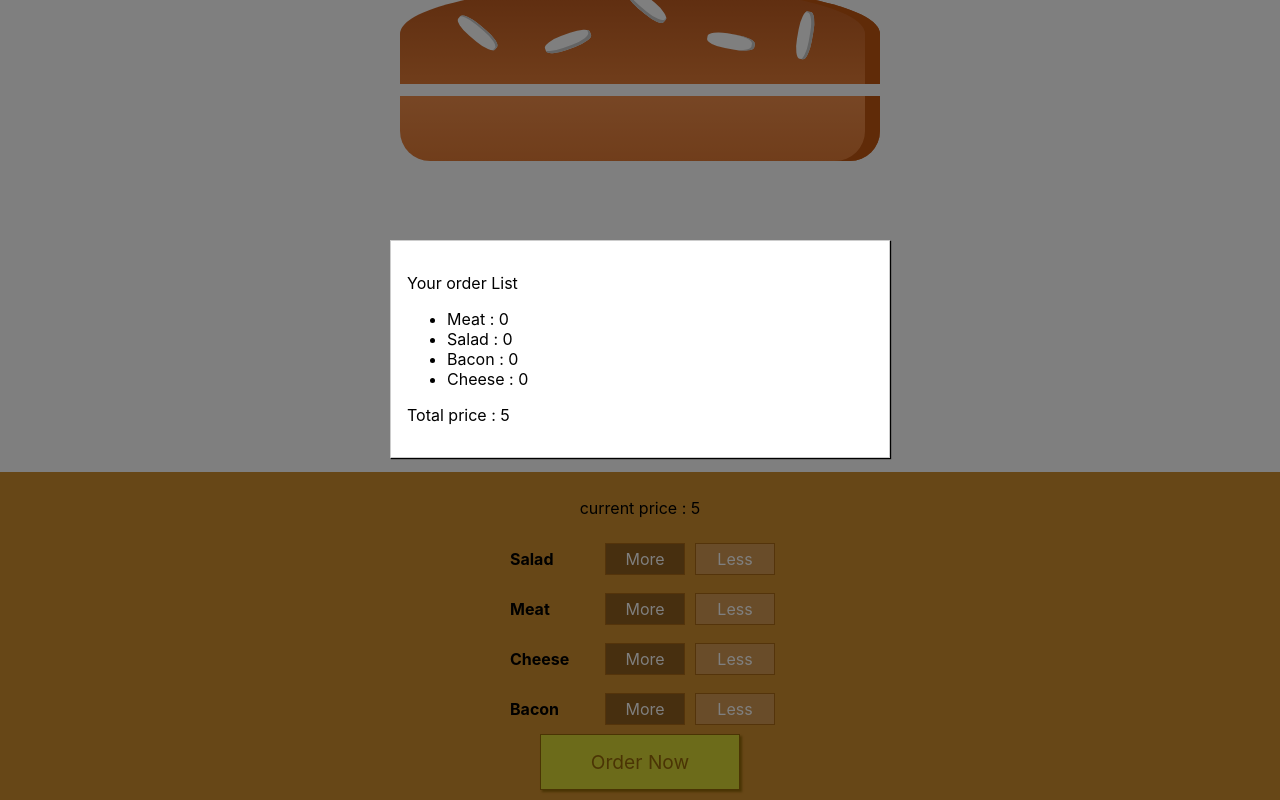
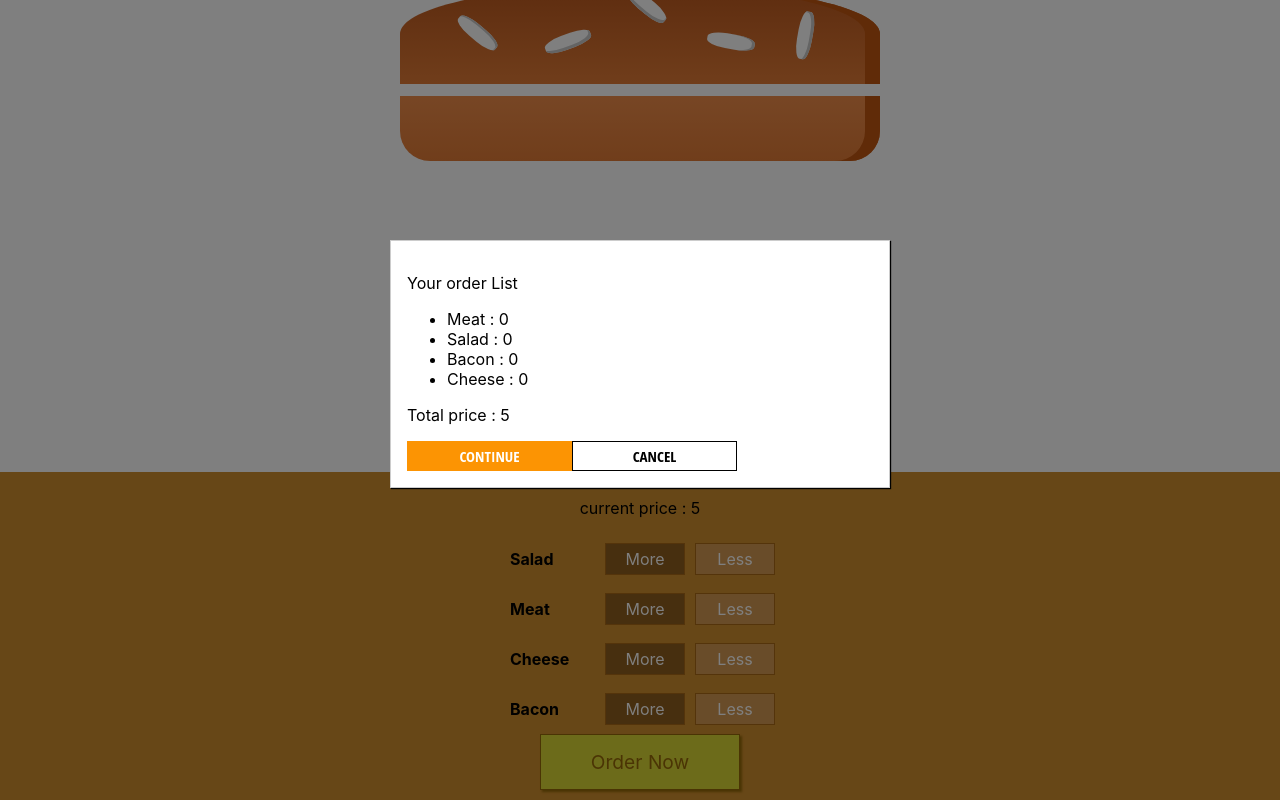
Before and after one commit to darkdoomrag3/Burger-builder-and-order-in-react, a React (Create React App) app: page / in a window 1280 px wide. Both pictures are taken after a click on the button "Order Now". Shown: the part 44-844 px from the top of the page. Built offline with nearby package versions, Linux system fonts and the light colour scheme.

Commit message:
adding styled component and Coustom button component

```diff
--- a/package.json
+++ b/package.json
@@ -9,7 +9,8 @@
     "prop-types": "^15.7.2",
     "react": "^16.13.1",
     "react-dom": "^16.13.1",
-    "react-scripts": "3.4.1"
+    "react-scripts": "3.4.1",
+    "styled-components": "^5.1.0"
   },
   "scripts": {
     "start": "react-scripts start",
--- a/src/BurgerMaker/BagerMaker.js
+++ b/src/BurgerMaker/BagerMaker.js
@@ -90,6 +90,9 @@ class BagerMaker extends React.Component {
 
     }
 
+    purchaseContinue=()=>{
+        alert('You are continue!')
+    }
 
     render() {
 
@@ -97,7 +100,12 @@ class BagerMaker extends React.Component {
             <div>
 
                 <Modal show={this.state.purchasing} modalCanceld={this.purchasingCancelHandler} >
-                    <OrderSummery ingrediant={this.state.ingrediant} price={this.state.totalprice} />
+                    <OrderSummery ingrediant={this.state.ingrediant} price={this.state.totalprice}
+                    purchasingCanceledHandler={this.purchasingCancelHandler}
+                    purchaseContinueHandler={this.purchaseContinue}
+
+
+                    />
 
                 </Modal>
                 <Burger ingrediant={this.state.ingrediant} />
--- /dev/null
+++ b/src/component/CustomButton/CustomButton.js
@@ -0,0 +1,12 @@
+import React from 'react'
+import { CustomButtonContainer } from './CustomButton.style'
+
+const CustomButton = ({ children , ...props }) => (
+
+    <CustomButtonContainer onClick={props.cliked} {...props} > {children} </CustomButtonContainer>
+
+
+)
+
+
+export default CustomButton
--- /dev/null
+++ b/src/component/CustomButton/CustomButton.style.js
@@ -0,0 +1,47 @@
+import styled, { css } from 'styled-components';
+
+const buttonStyles = css`
+  background-color: #fc9403;
+  color: white;
+  border: none;
+
+  &:hover {
+    background-color: white;
+    color: red;
+    border: 1px solid red;
+  }
+`;
+
+const invertedButtonStyles = css`
+  background-color: white;
+  color: black;
+  border: 1px solid black;
+
+  &:hover {
+    background-color: red;
+    color: white;
+    border: none;
+  }
+`;
+
+
+
+const getButtonStyles = props => {
+
+    return props.inverted ? invertedButtonStyles : buttonStyles;
+};
+
+export const CustomButtonContainer = styled.button`
+  min-width: 165px;
+  width: auto;
+  height: 30px;
+
+  font-size: 15px;
+  text-transform: uppercase;
+  font-family: 'Open Sans Condensed';
+  font-weight: bolder;
+  cursor: pointer;
+
+  justify-content: space-around;
+  ${getButtonStyles}
+`;
--- a/src/component/OrderSummery/OrderSummery.js
+++ b/src/component/OrderSummery/OrderSummery.js
@@ -1,4 +1,5 @@
 import React from 'react'
+import CustomButton from '../CustomButton/CustomButton'
 
 const OrderSummery = (props) => {
     const summeryIngrediant = Object.keys(props.ingrediant)
@@ -6,25 +7,28 @@ const OrderSummery = (props) => {
 
             igKey => {
                 return (
-                <li>
-                    <span style={{ textTransform: 'capitalize' }}> {igKey} </span> : {props.ingrediant[igKey]}
-                </li>
+                    <li>
+                        <span style={{ textTransform: 'capitalize' }}> {igKey} </span> : {props.ingrediant[igKey]}
+                    </li>
                 )
-        }
+            }
         )
 
 
     return (
         <div>
-           <p>Your order List</p>
+            <p>Your order List</p>
             <ul>
                 {summeryIngrediant}
             </ul>
 
             <p>Total price : {props.price}</p>
 
+            <CustomButton cliked={props.purchaseContinueHandler}>Continue</CustomButton>
+            <CustomButton inverted cliked={props.purchasingCanceledHandler}>Cancel</CustomButton>
+
         </div>
     )
 }
 
-export default OrderSummery
+export default OrderSummery;
```
Also changed, not shown: 1 other file (tests, documents, lock files or other folders).
